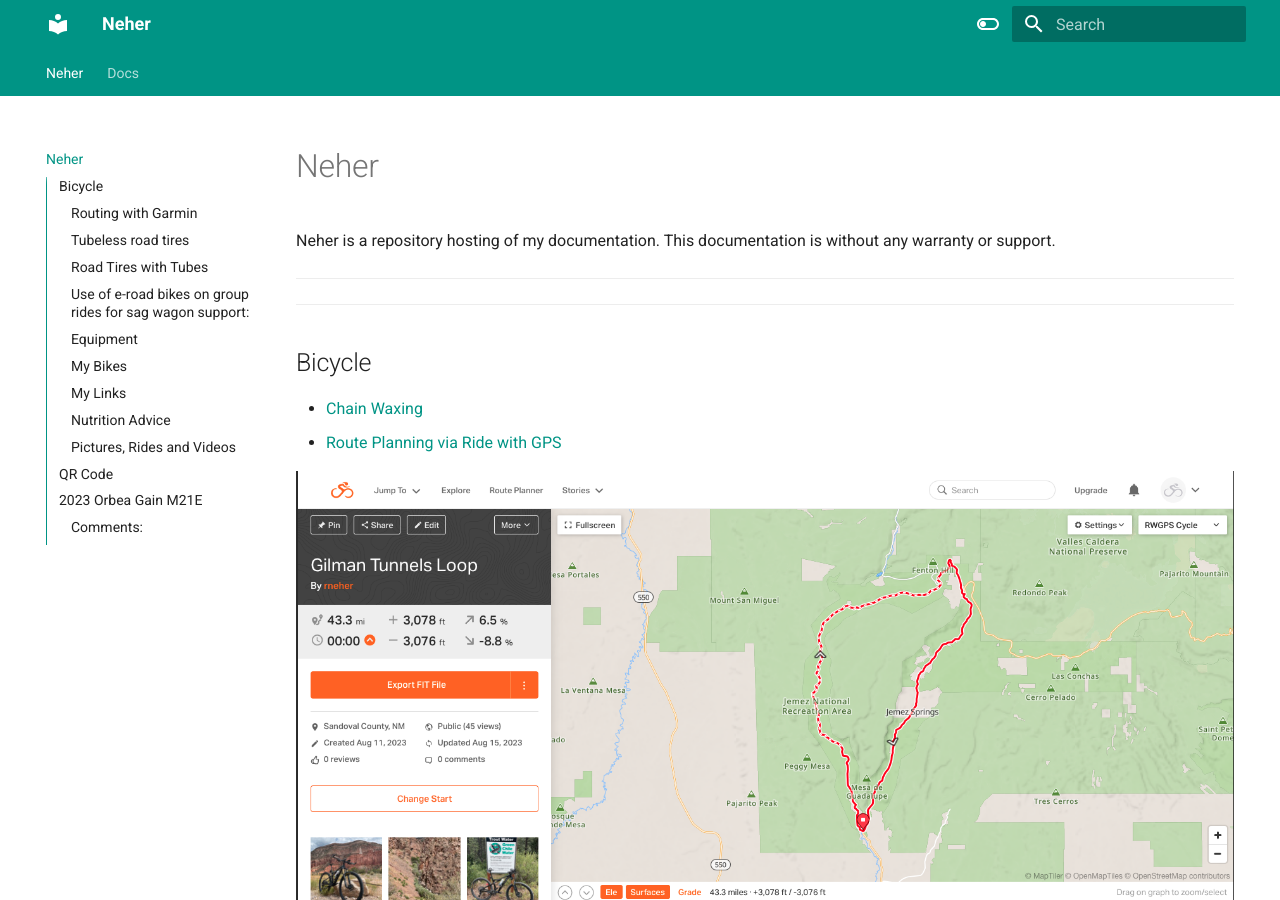
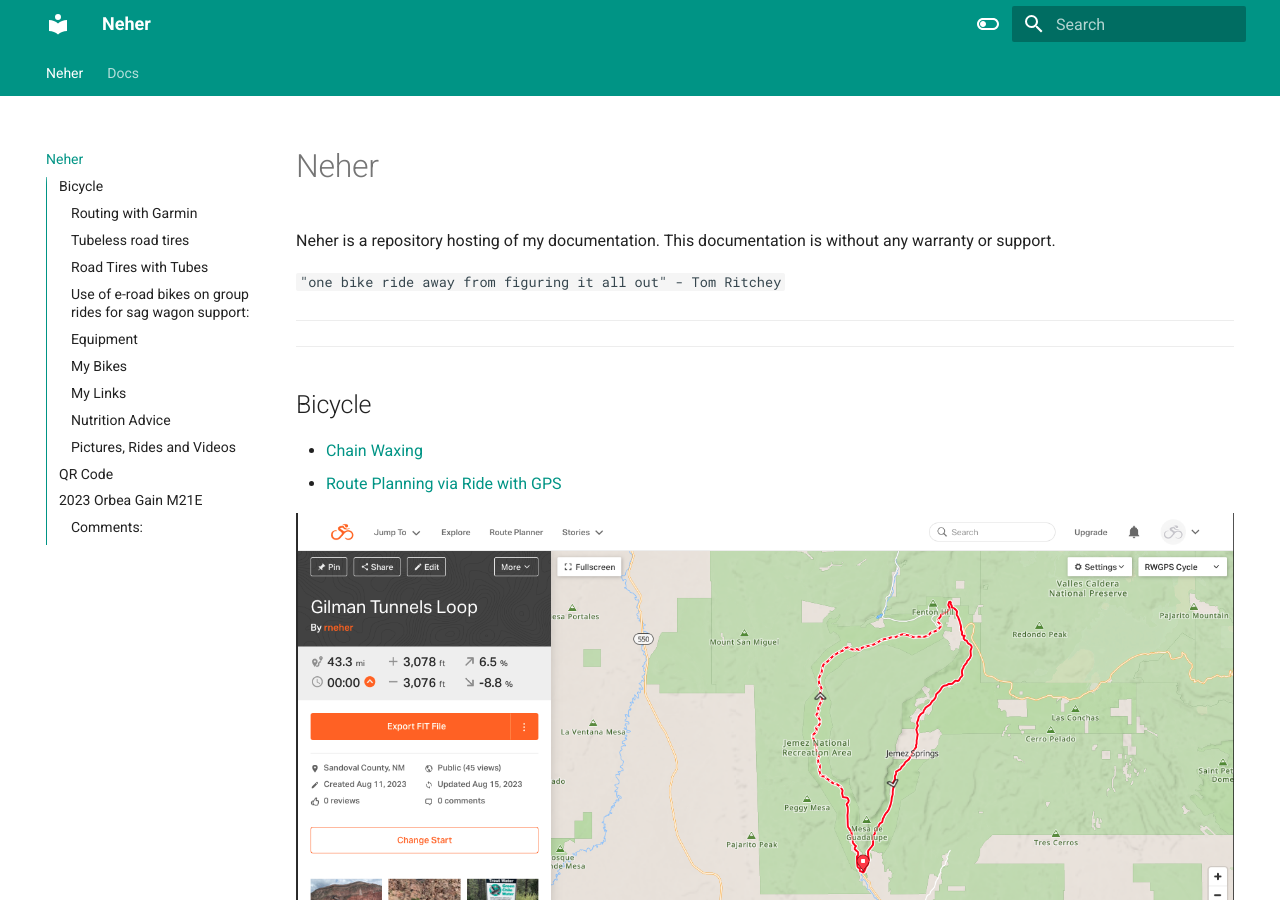
Before and after one commit to rneher-igel/Neher, an MkDocs documentation site: the page built from docs/index.md, in a window 1280 px wide and 900 px high. Built offline with MkDocs 1.6.1 and Material for MkDocs 9.7.7, drawn with Linux system fonts in a browser that asks for light colours.

Commit message:
quote from TR

```diff
--- a/docs/index.md
+++ b/docs/index.md
@@ -1,6 +1,8 @@
 # Neher
 
 Neher is a repository hosting of my documentation. This documentation is without any warranty or support.
+
+`"one bike ride away from figuring it all out" - Tom Ritchey`
 
 ----------
 
```
